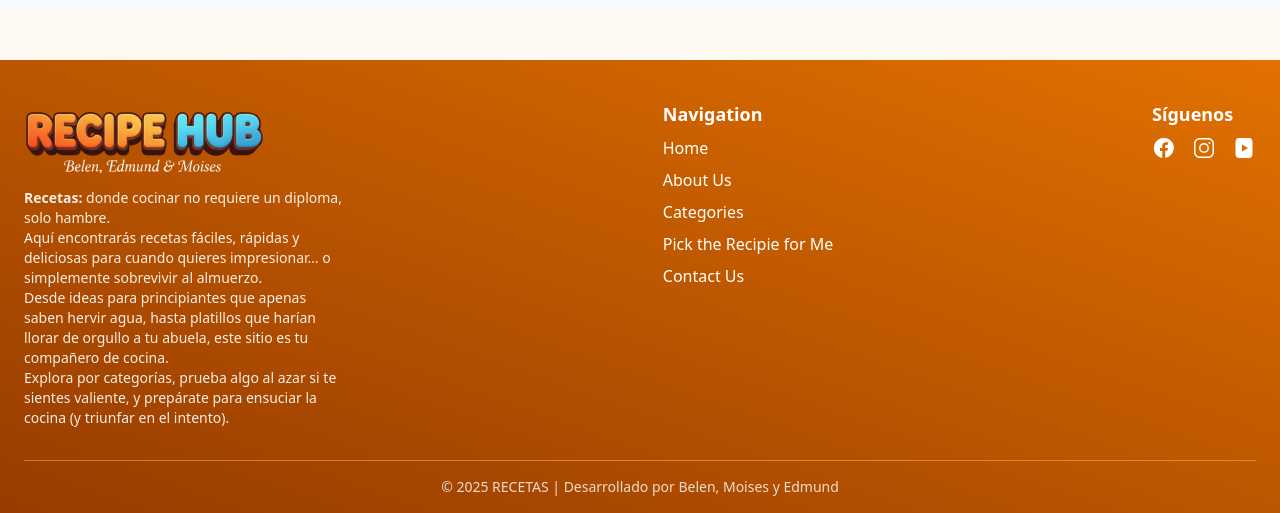
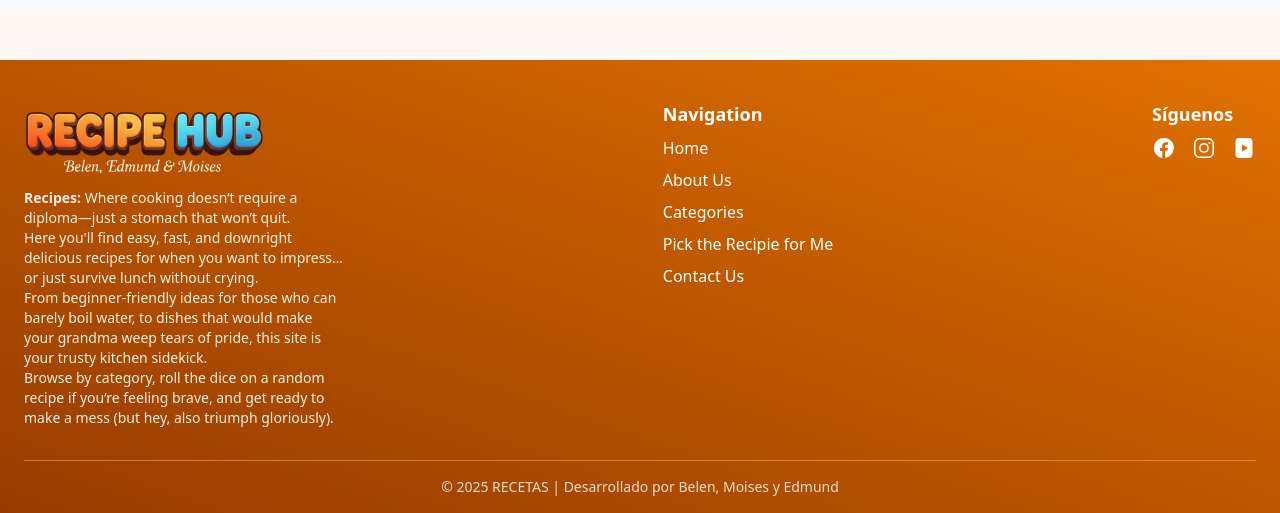
Before and after one commit to beluuux3/ApiMeal, a React (Vite) app: page /meals in a window 1280 px wide. Shown: the part 872-1385 px from the top of the page. Built offline with nearby package versions, Linux system fonts and the light colour scheme; no server answers.

Commit message:
corrected th efootoer language

```diff
--- a/src/components/Footer.jsx
+++ b/src/components/Footer.jsx
@@ -16,15 +16,12 @@ export default function Footer() {
                 className="w-60 h-20 object-contain"
               />
             </Link>
-            <p className="text-sm max-w-xs opacity-90">
-               <strong>Recetas:</strong> donde cocinar no requiere un diploma, solo hambre. <br/>
-                Aquí encontrarás recetas fáciles, rápidas y deliciosas para cuando quieres impresionar…
-                o simplemente sobrevivir al almuerzo. <br />
-                Desde ideas para principiantes que apenas saben hervir agua,
-                hasta platillos que harían llorar de orgullo a tu abuela,
-                este sitio es tu compañero de cocina. <br />
-                Explora por categorías, prueba algo al azar si te sientes valiente,
-                y prepárate para ensuciar la cocina (y triunfar en el intento).
+           <p className="text-sm max-w-xs opacity-90">
+              <strong>Recipes:</strong> Where cooking doesn’t require a diploma—just a stomach that won’t quit. <br/>
+              Here you'll find easy, fast, and downright delicious recipes for when you want to impress… or just survive lunch without crying. <br/>
+              From beginner-friendly ideas for those who can barely boil water, to dishes that would make your grandma weep tears of pride, this site is your trusty kitchen sidekick. <br/>
+              Browse by category, roll the dice on a random recipe if you’re feeling brave,
+              and get ready to make a mess (but hey, also triumph gloriously).
             </p>
           </div>
 
--- a/src/pages/Contact.jsx
+++ b/src/pages/Contact.jsx
@@ -1,5 +1,5 @@
 import React, { useRef } from "react";
-// import emailjs from "@emailjs/browser";
+import emailjs from "@emailjs/browser";
 
 export default function Contact() {
   const form = useRef();
```
